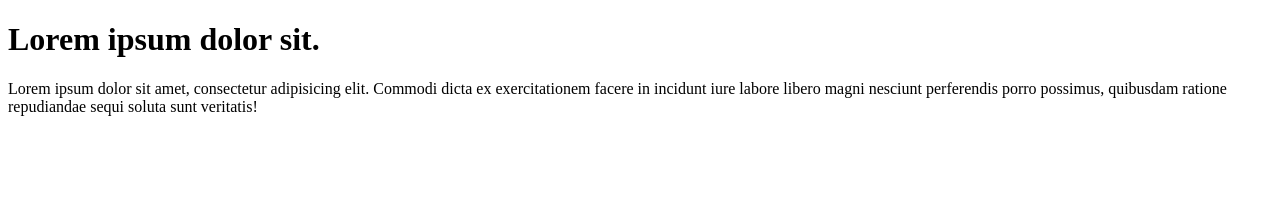
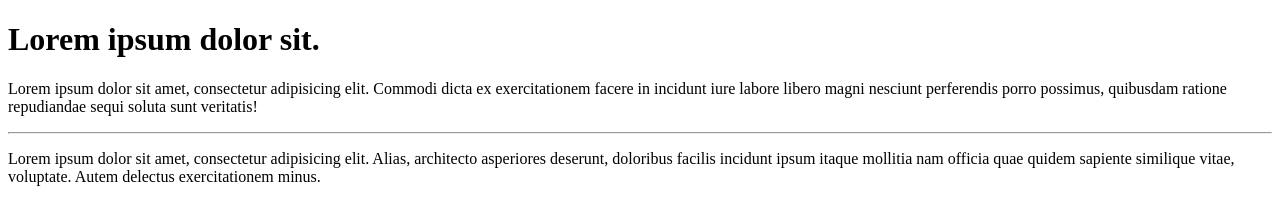
Before and after one commit to pk20078/practicing-git, a plain HTML site: page index.html in a window 1280 px wide. Drawn offline with Linux system fonts and the light colour scheme.

Commit message:
Added more content

```diff
--- a/index.html
+++ b/index.html
@@ -7,7 +7,8 @@
 <body>
 <h1>Lorem ipsum dolor sit.</h1>
 <p>Lorem ipsum dolor sit amet, consectetur adipisicing elit. Commodi dicta ex exercitationem facere in incidunt iure labore libero magni nesciunt perferendis porro possimus, quibusdam ratione repudiandae sequi soluta sunt veritatis!</p>
-
+<hr>
+<p>Lorem ipsum dolor sit amet, consectetur adipisicing elit. Alias, architecto asperiores deserunt, doloribus facilis incidunt ipsum itaque mollitia nam officia quae quidem sapiente similique vitae, voluptate. Autem delectus exercitationem minus.</p>
 
 
 
```
